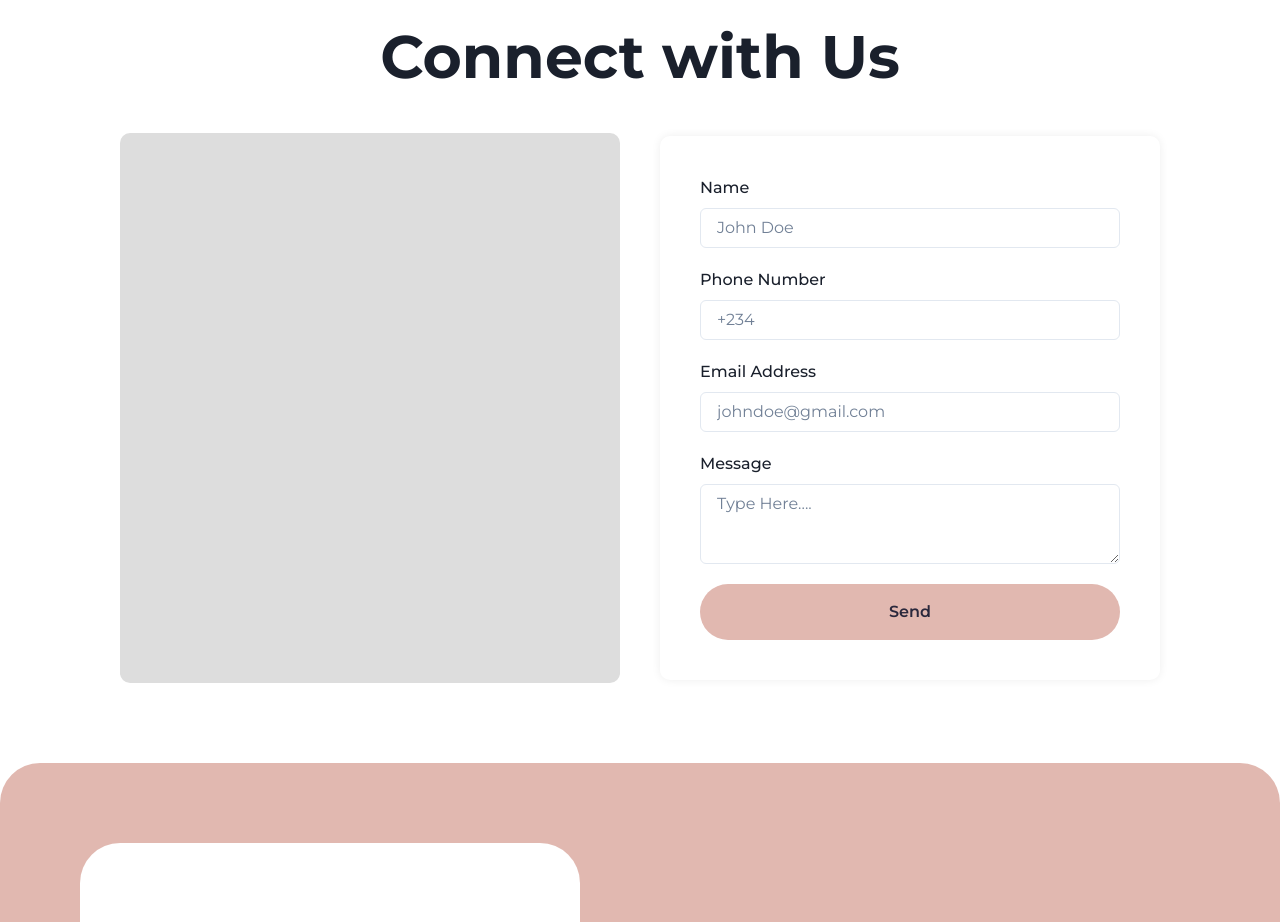
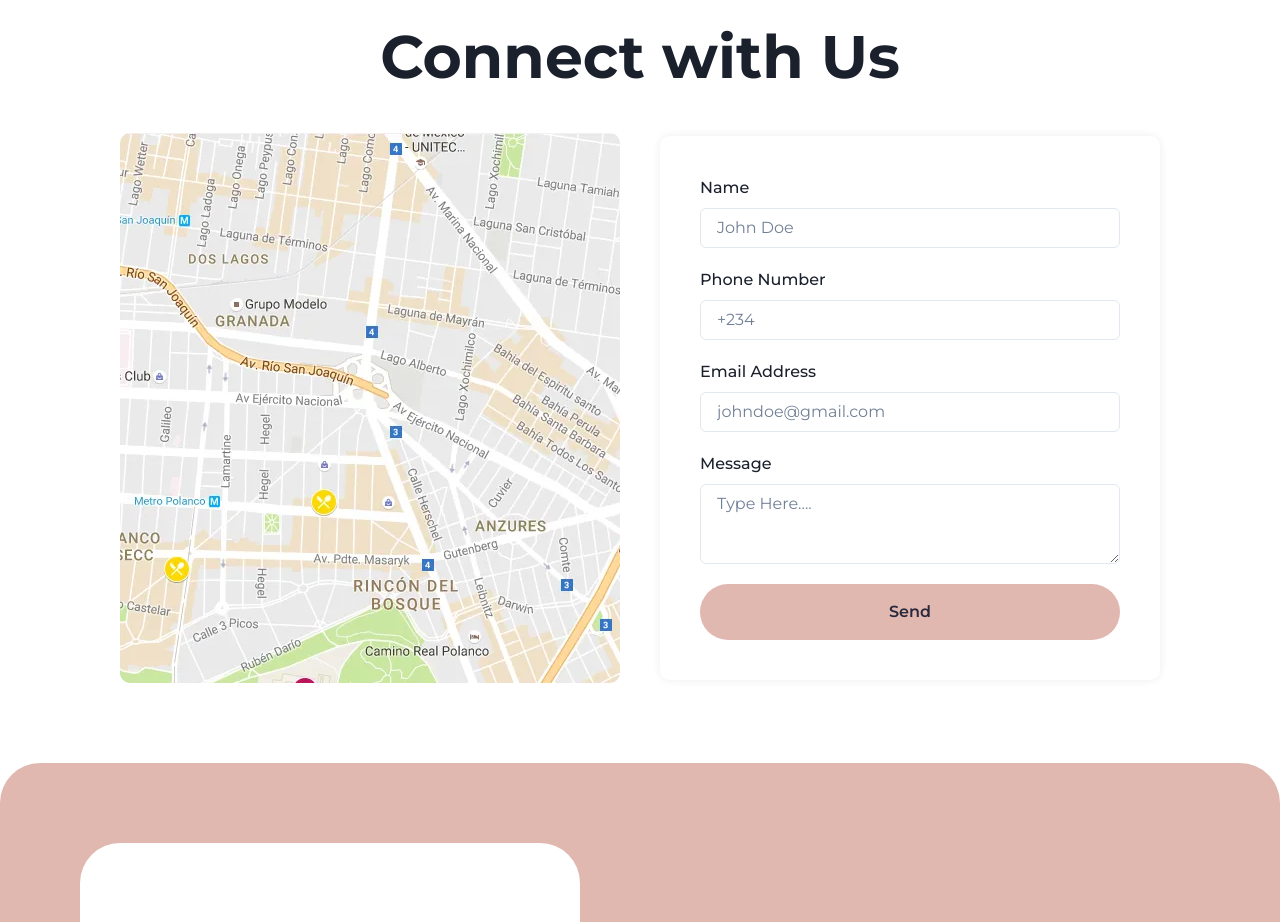
Before and after one commit to davidcodes17/Hair-Website, a React (Vite) app: page / in a window 1280 px wide. Shown: the part 4660-5582 px from the top of the page. Built offline with nearby package versions, Linux system fonts and the light colour scheme; some icons are missing.

Commit message:
added:google-maps

```diff
--- a/src/layouts/ContactUs.jsx
+++ b/src/layouts/ContactUs.jsx
@@ -24,7 +24,7 @@ const ContactUs = () => {
         Connect with Us
       </Heading>
       <Flex flexWrap={{lg : "nowrap", md : "nowrap", sm : "wrap", base : "wrap"}} px={{lg : 0, md : 0, sm : 5, base : 5}} justifyContent={"center"} gap={10} alignItems={"center"}>
-        <Box width={{lg : 500,md: 400, sm : "100%", base : "100%"}} borderRadius={10} height={{lg : 550, md: 400, sm : 300, base : 300}} bg={"#ddd"}></Box>
+        <Box width={{lg : 500,md: 400, sm : "100%", base : "100%"}} borderRadius={10} height={{lg : 550, md: 400, sm : 300, base : 300}} bgImage={"url('/map.png')"}></Box>
         <Box boxShadow={"0px 0px 10px #eee"} p={10} width={{lg : 500, md : 400, sm : "100%", base : "100%"}} borderRadius={10}>
           <FormControl>
             <FormLabel>Name</FormLabel>
```
Also changed, not shown: public/map.png (added).
